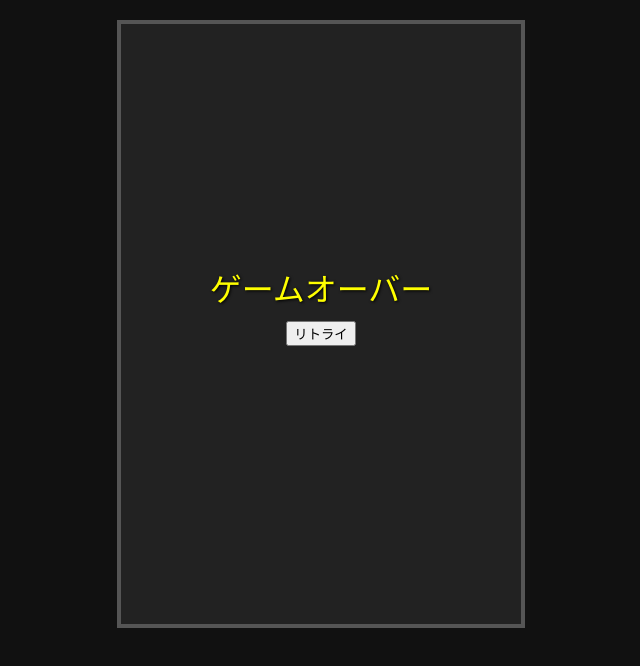
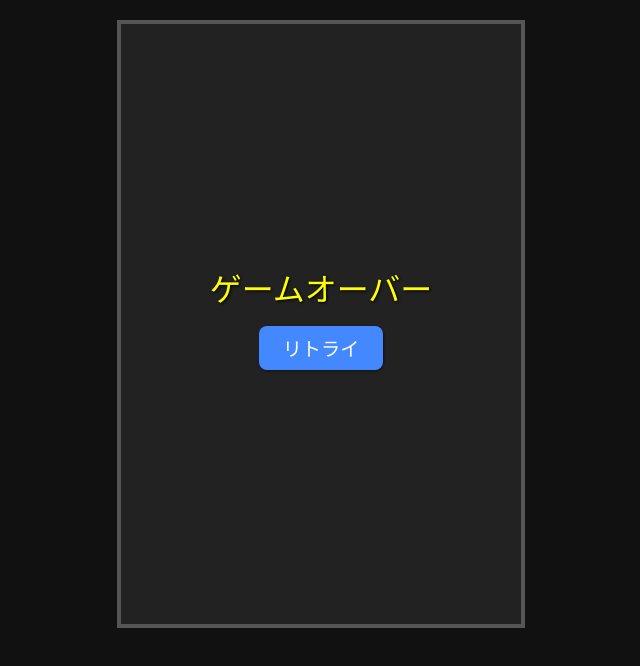
Before and after one commit to yuta4123/BossShooting, a plain HTML site: page BS/gameover.html in a window 1280 px wide. Shown: the whole page, without its empty margins (319-959 px from the left). Drawn offline with Linux system fonts and the light colour scheme.

Commit message:
style: include retry button styles

```diff
--- a/BS/style.css
+++ b/BS/style.css
@@ -70,7 +70,7 @@ body {
     z-index: 10;
     text-shadow: 1px 1px 3px #000;
   }
-  #nextStageBtn, #restartBtn {
+  #nextStageBtn, #restartBtn, #retryBtn {
     font-size: 1.2rem;
     padding: 8px 24px;
     margin: 16px;
```
